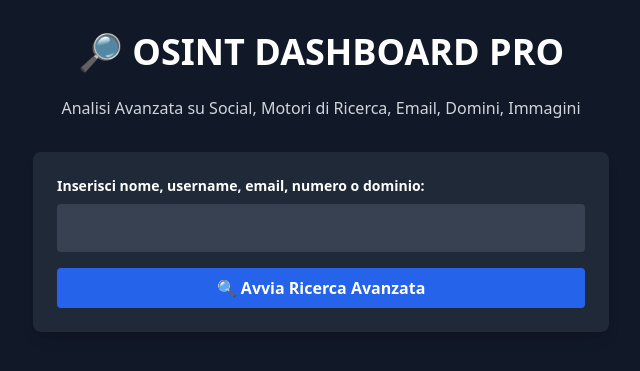
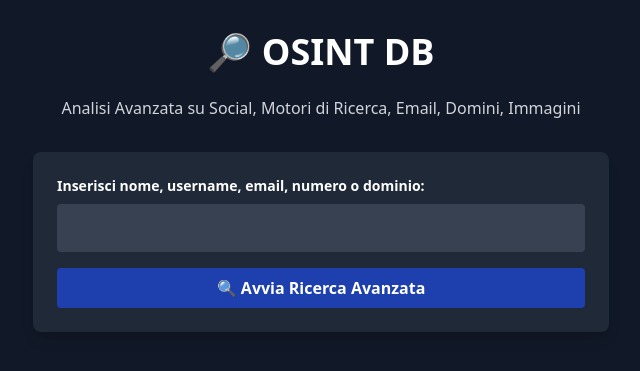
Before and after one commit to backofficebigtelemarketing/osint, a FastAPI app: page / in a window 1280 px wide. Shown: the top 371 px of the page, without its empty margins (319-959 px from the left). Run offline with FastAPI, Linux system fonts and the light colour scheme.

Commit message:
Update home.html

```diff
--- a/templates/home.html
+++ b/templates/home.html
@@ -6,13 +6,13 @@
 </head>
 <body class="bg-gray-900 text-white font-sans">
   <div class="container mx-auto px-4 py-8">
-    <h1 class="text-4xl font-bold text-center mb-6">🔎 OSINT DASHBOARD PRO</h1>
+    <h1 class="text-4xl font-bold text-center mb-6">🔎 OSINT DB </h1>
     <p class="text-center text-gray-300 mb-8">Analisi Avanzata su Social, Motori di Ricerca, Email, Domini, Immagini</p>
 
     <form action="/search" method="post" class="bg-gray-800 p-6 rounded-lg shadow-lg max-w-xl mx-auto">
       <label class="block mb-2 text-sm font-bold">Inserisci nome, username, email, numero o dominio:</label>
       <input type="text" name="input_data" required class="w-full p-3 rounded bg-gray-700 text-white mb-4">
-      <button type="submit" class="w-full bg-blue-600 hover:bg-blue-700 py-2 rounded text-white font-bold">
+      <button type="submit" class="w-full bg-blue-800 hover:bg-blue-700 py-2 rounded text-white font-bold">
         🔍 Avvia Ricerca Avanzata
       </button>
     </form>
```
